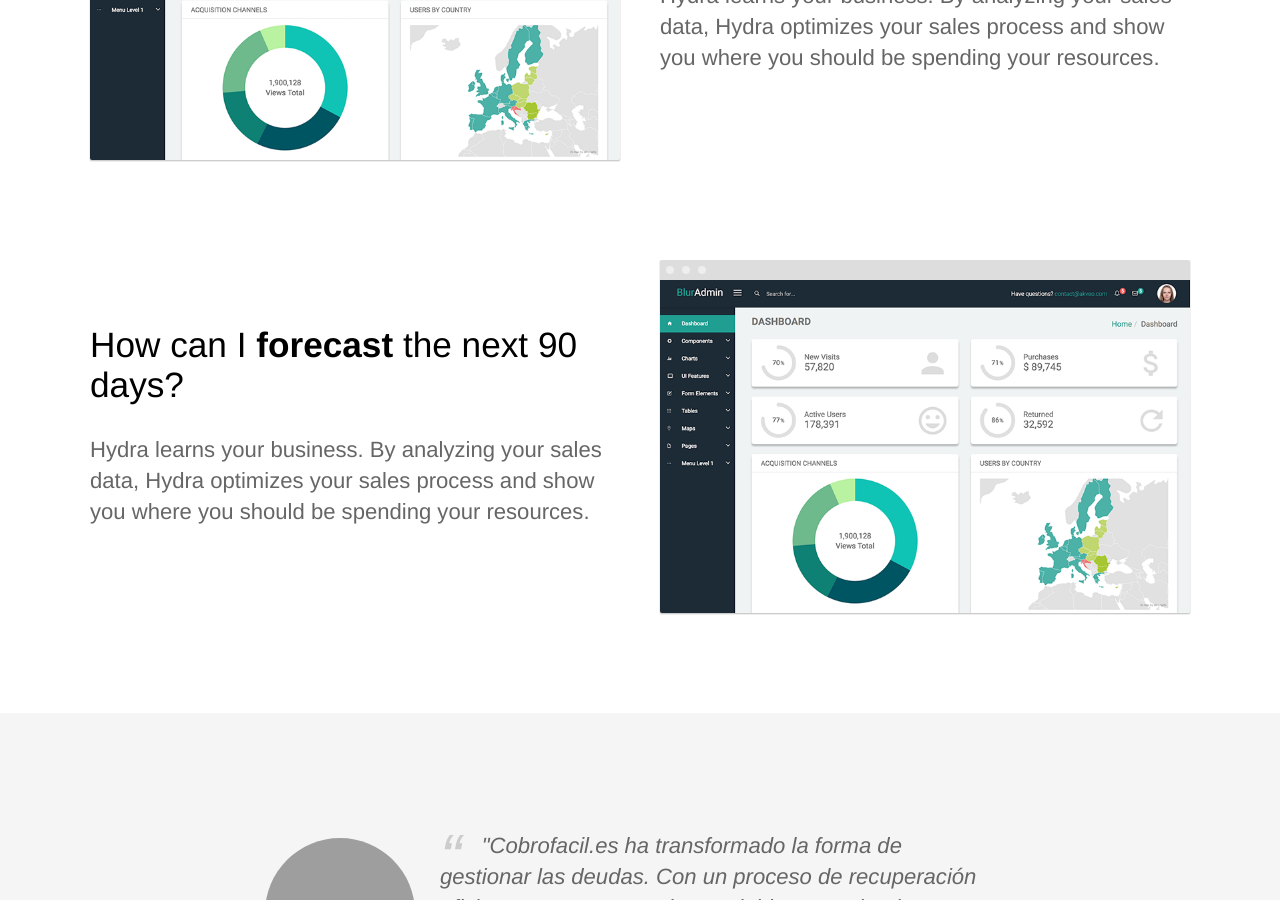
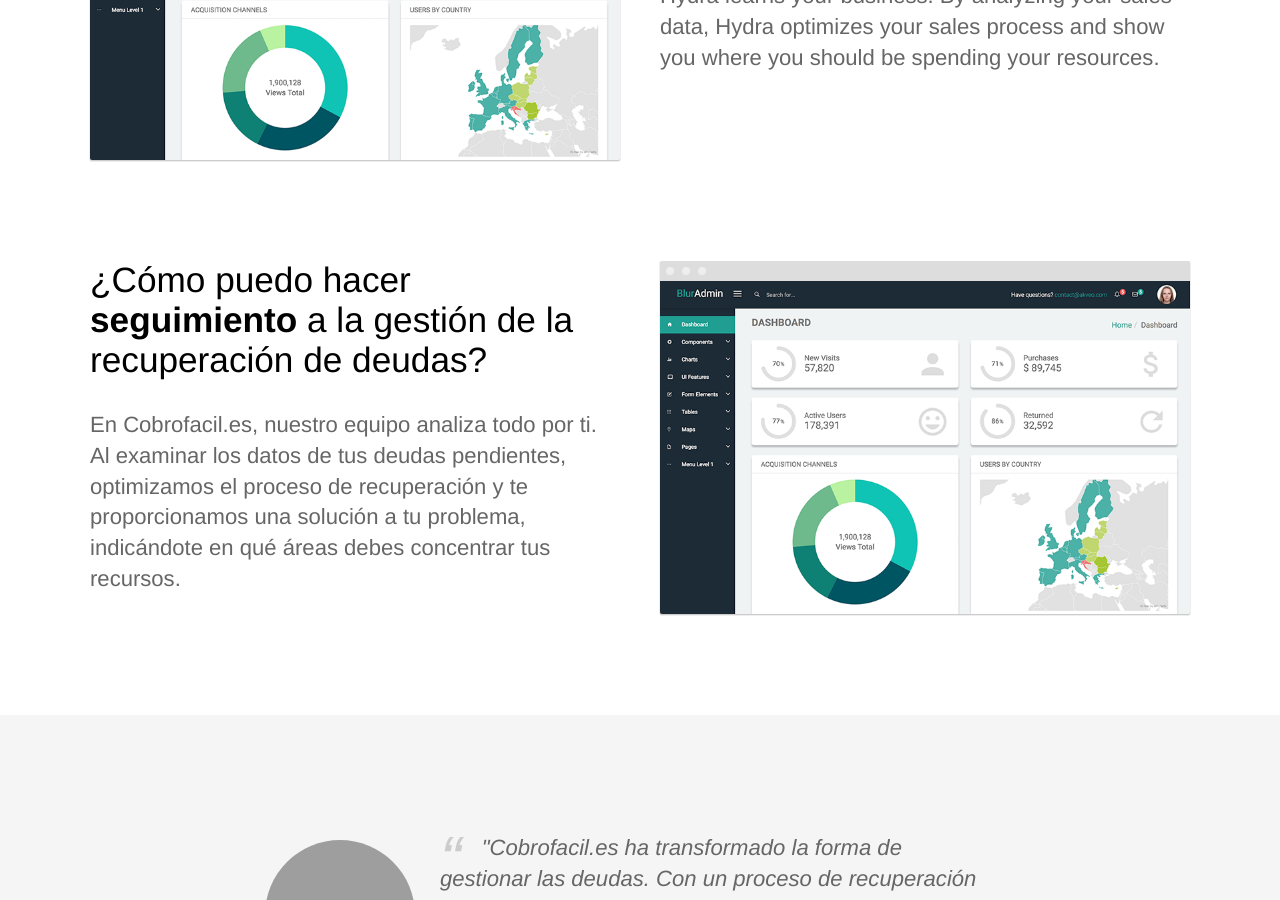
Before and after one commit to streaming10/cobrofacil, a Jekyll site: the page built from index.html, in a window 1280 px wide and 900 px high, scrolled down 1685 px. Built offline with Jekyll 4.4.1, drawn with Linux system fonts in a browser that asks for light colours; grey boxes are pictures that could not be loaded.

Commit message:
Update index.html

```diff
--- a/index.html
+++ b/index.html
@@ -42,8 +42,8 @@
 	<section>
 		<div class="container flex">
 			<div class="text editable">
-				<h2>How can I <strong>forecast</strong> the next 90 days?</h2>
-				<p>Hydra learns your business. By analyzing your sales data, Hydra optimizes your sales process and show you where you should be spending your resources.</p>
+				<h2>¿Cómo puedo hacer <strong>seguimiento</strong> a la gestión de la recuperación de deudas?</h2>
+				<p>En Cobrofacil.es, nuestro equipo analiza todo por ti. Al examinar los datos de tus deudas pendientes, optimizamos el proceso de recuperación y te proporcionamos una solución a tu problema, indicándote en qué áreas debes concentrar tus recursos.</p>
 			</div>
 			<div class="image">
 				<img src="{{ site.baseurl }}/images/dashboard.png" alt="Screenshot" class="screenshot editable" />
```
